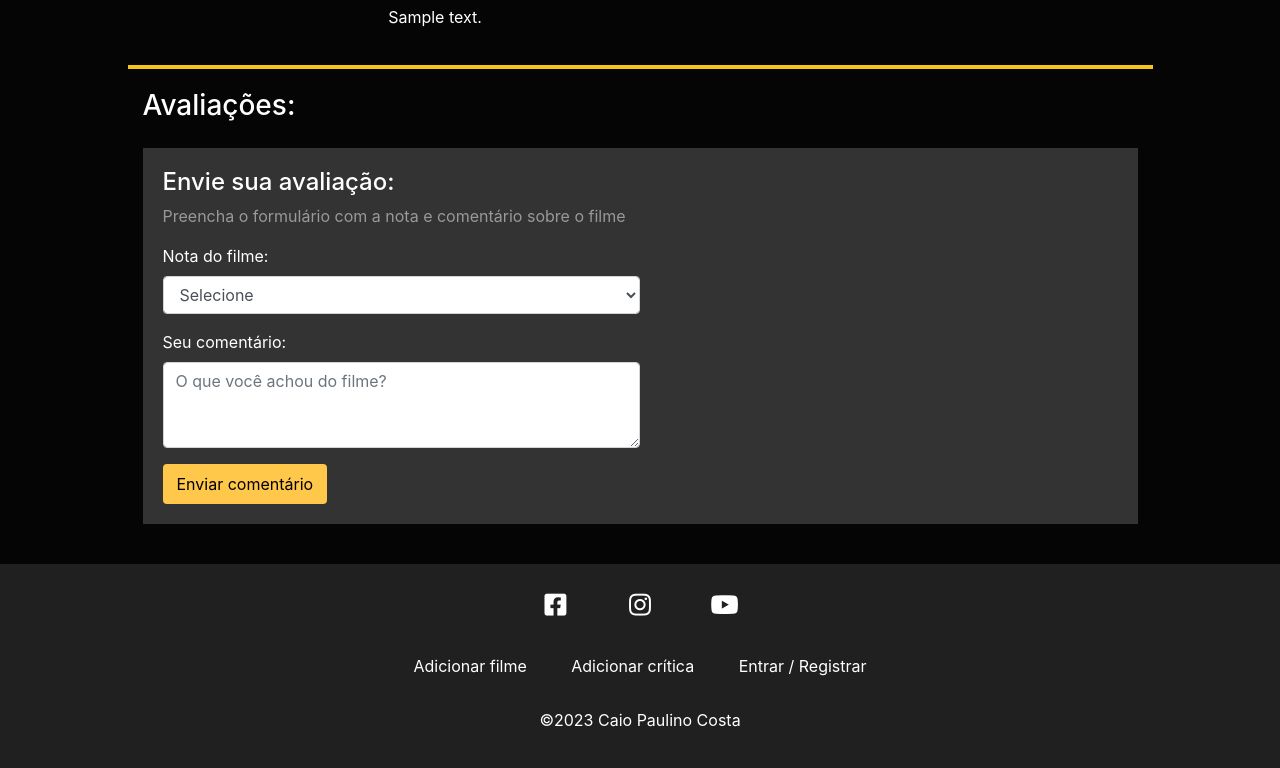
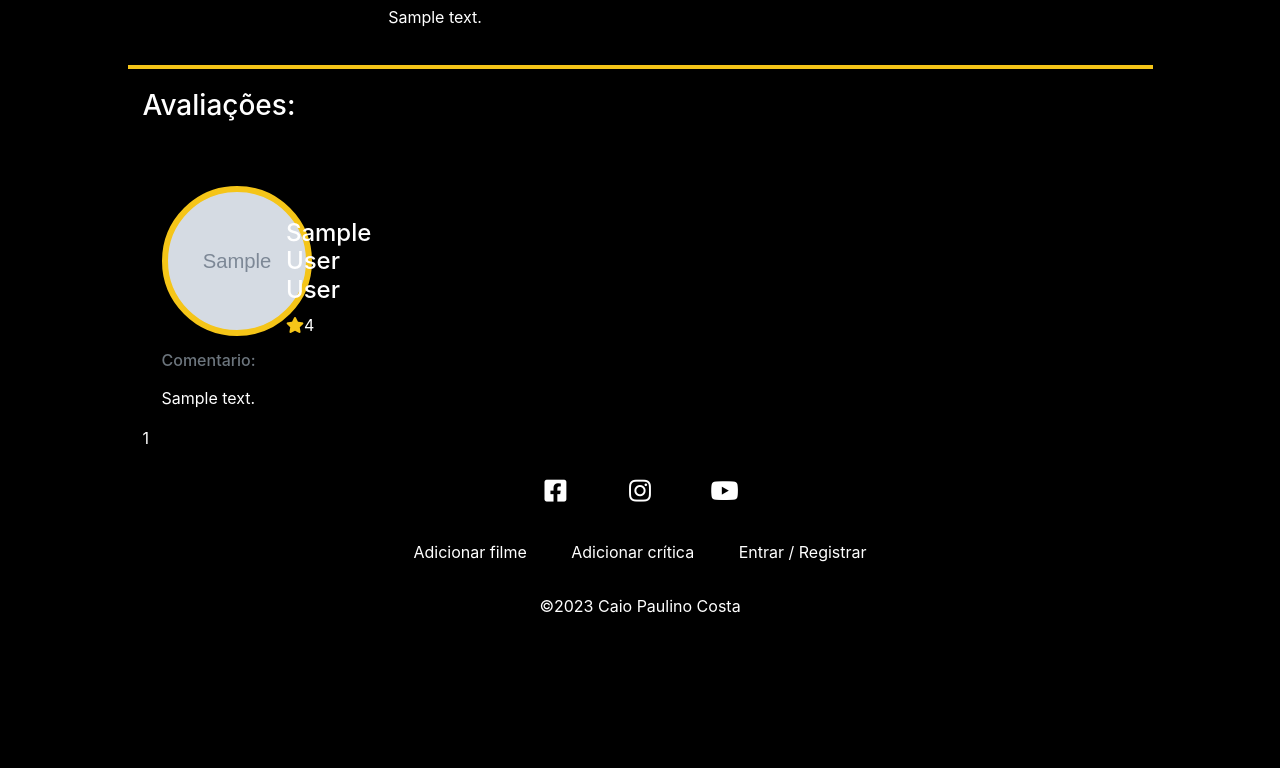
Before and after one commit to CaioPaulinoCosta/projeto_movie_verse, a PHP site: page //movie.php?id=1 in a window 1280 px wide. Shown: the part 563-1331 px from the top of the page. After the commit the page ends 1176 px from the top, so only its background shows below. Run offline with PHP 8.4, Linux system fonts and the light colour scheme; tables that the repository leaves empty hold one stand-in row (values such as "Sample post"); grey boxes marked "Sample" are stand-in pictures.

Commit message:
Conclusão do projeto.

```diff
--- a/css/styles.css
+++ b/css/styles.css
@@ -17,7 +17,7 @@
 }
 
 #main-navbar {
-    background-color: #202020;
+  background-color: #121212;
 }
 
 #search-form {
@@ -49,16 +49,15 @@
 }
 
 .navbar-nav .nav-item .nav-link:hover {
-    color: #ffc84b
+  color: #999;
 }
 
 .bold {
   font-weight: bold;
 }
 
-  /* Mensagem de Notficacao */
 .msg-container {
-    background-color: #050505;
+  background-color: #000;
   padding: 15px;
 }
 
@@ -66,7 +65,7 @@
   width: 60%;
   margin: 0 auto;
   padding: 10px;
-    border: solid 1px #050505;
+  border: solid 1px #000;
   text-align: center;
 }
 
@@ -82,13 +81,11 @@
   border-color: #BADBCC;
 }
 
-
-/* HOME */
-
+/* Home */
 #main-container {
-    background-color: #050505;
+  background-color: #000;
   color: #FFF;
-    min-height: 100vh;
+  min-height: 65vh;
   padding: 40px;
 }
 
@@ -112,7 +109,7 @@
 
 .movie-card {
   background-color: #1A1A1A;
-    width: 14%;
+  width: 18%;
   margin-bottom: 30px;
   margin-left: 1%;
   margin-right: 1%;
@@ -163,19 +160,64 @@
   font-weight: bold;
 }
 
+/* Login / Register */
+#auth-row {
+  justify-content: space-evenly;
+}
+
+#login-container h2,
+#register-container h2 {
+  text-align: center;
+  border-bottom: 2px solid #F5C518;
+  width: 200px;
+  margin: 0 auto;
+  padding: 10px;
+}
+
+#login-container form,
+#register-container form {
+  max-width: 400px;
+  margin: 30px auto;
+}
+
+.card-btn {
+  color: #000;
+  background-color: #F5C518;
+  border: 2px solid #F5C518;
+  width: 100%;
+}
+
+.card-btn:hover {
+  background-color: transparent;
+  color: #F5C518;
+  border-color: #F5C518;
+}
+
 /* Edit Profile */
 #profile-image-container,
 .profile-image-container {
   width: 150px;
   height: 150px;
-  border: 6px solid #ffc84b;
+  border: 6px solid #F5C518;
   border-radius: 100%;
   background-size: cover;
   background-position: center;
+  margin: 15px auto;
 }
 
-.profile {
-  margin-left: 550px;
+.review-profile {
+  width: 150px;
+  height: 150px;
+  border: 6px solid #F5C518;
+  border-radius: 100%;
+  background-size: cover;
+  background-position: center;
+  margin: 15px auto;
+}
+
+.profile-image-container {
+  width: 70px;
+  height: 70px;
 }
 
 .page-description {
@@ -267,40 +309,6 @@
   padding-top: 7px;
 }
 
-/* Login / Register */
-#auth-row {
-  justify-content: space-evenly;
-}
-
-#login-container h2,
-#register-container h2 {
-  text-align: center;
-  border-bottom: 2px solid #ffc84b;
-  width: 200px;
-  margin: 0 auto;
-  padding: 10px;
-}
-
-#login-container form,
-#register-container form {
-  max-width: 400px;
-  margin: 30px auto;
-}
-
-.card-btn {
-  color: #000;
-  background-color: #ffc84b;
-  border: 2px solid #ffc84b;
-  width: 100%;
-  transition: .5s;
-}
-
-.card-btn:hover {
-  background-color: #F5C518;
-  border-color: #F5C518;
-}
-
-
 /* Movie */
 .movie-container {
   text-align: center;
@@ -390,8 +398,9 @@
 
 .edit-btn,
 .delete-btn {
-  padding: 5px 25px;
+  padding: 5px 10px;
   border-radius: 5px;
+  margin: 0 5px;
   font-weight: bold;
   transition: .5s;
   border: none;
@@ -431,7 +440,7 @@
 
 /* Footer */
 #footer {
-    background-color: #202020;
+  background-color: #000;
   color: #FFF;
   text-align: center;
   margin: 0;
@@ -459,17 +468,13 @@
 }
 
 #social-container li:hover {
-    background-color: #ffc84b;
+  background-color: #333;
 }
 
 #social-container a,
 #footer-links-container a {
   color: #FFF;
   transition: .5s;
-  }
-
-  #footer-links-container a:hover {
-    color: #ffc84b;
 }
 
 #social-container li i {
--- a/dao/MovieDAO.php
+++ b/dao/MovieDAO.php
@@ -3,7 +3,8 @@
 require_once("models/movie.php");
 require_once("models/Message.php");
 
-// Review DAO
+  // Review DAO
+  require_once("dao/ReviewDAO.php");
 
 class MovieDAO implements MovieDAOInterface {
 
@@ -29,6 +30,13 @@
         $movie->category = $data["category"];
         $movie->lenght = $data["lenght"];
         $movie->users_id = $data["users_id"];
+
+      // Recebe as ratings do filme
+      $reviewDao = new ReviewDao($this->conn, $this->url);
+
+      $rating = $reviewDao->getRatings($movie->id);
+
+      $movie->rating = $rating;
 
         return $movie;
     }
@@ -137,6 +145,27 @@
 
     public function findByTitle($title) {
 
+      $movies = [];
+
+      $stmt = $this->conn->prepare("SELECT * FROM movies
+                                    WHERE title LIKE :title");
+
+      $stmt->bindValue(":title", '%'.$title.'%');
+
+      $stmt->execute();
+
+      if($stmt->rowCount() > 0) {
+
+        $moviesArray = $stmt->fetchAll();
+
+        foreach($moviesArray as $movie) {
+          $movies[] = $this->buildMovie($movie);
+        }
+
+      }
+
+      return $movies;
+
     }
 
     public function create(Movie $movie) {
--- a/dao/ReviewDAO.php
+++ b/dao/ReviewDAO.php
@@ -2,8 +2,9 @@
 
 require_once("models/Review.php");
 require_once("models/Message.php");
+require_once("dao/UserDAO.php");
 
-class ReviewDAO implements ReviewDAOINTERFACE {
+class ReviewDao implements ReviewDAOInterface {
 
 private $conn;
 private $url;
@@ -15,8 +16,7 @@
         $this->message = new Message($url);
     }
 
-
-    public function buildReview ($data) {
+    public function buildReview($data) {
 
     $reviewObject = new Review();
 
@@ -29,16 +29,101 @@
     return $reviewObject;
 
     }
-    public function create (Review $review) {
+
+    public function create(Review $review) {
+
+        $stmt = $this->conn->prepare("INSERT INTO reviews (
+            rating, review, users_id, movies_id
+            ) VALUES (:rating, :review, :users_id, :movies_id
+            )");
+
+            $stmt->bindParam(":rating", $review->rating);
+            $stmt->bindParam(":review", $review->review);
+            $stmt->bindParam(":users_id", $review->users_id);
+            $stmt->bindParam(":movies_id", $review->movies_id);
+
+            $stmt->execute();
+
+            // Mensagem de sucesso por adicionar um filme/ redireciona para o perfil o home
+            $this->message->setMessage("Critica adicionada com sucesso!", "success", "index.php");
 
     }
-    public function getMoviesReview ($id) {
+
+    public function getMoviesReview($id) {
+
+        $reviews = [];
+
+        $stmt = $this->conn->prepare("SELECT * FROM reviews WHERE movies_id = :movies_id");
+
+        $stmt->bindParam(":movies_id", $id);
+
+        $stmt->execute();
+
+        if($stmt->rowCount() > 0) {
+        $reviewsData = $stmt->fetchAll();
+
+        $userDao = new UserDAO($this->conn, $this->url);
+
+        foreach($reviewsData as $review) {
+            $reviewObject =  $this->buildReview($review);
+
+            // Chama dados do usuario
+            $user = $userDao->findById($reviewObject->users_id);
+
+            $reviewObject->user = $user;
+
+            $reviews[] = $reviewObject;
+        }
 
         }
-    public function hasAlreadyReviwed ($id, $user_id) {
+        return $reviews;
 
     }
+
+    public function hasAlreadyReviewed($id, $userId) {
+
+        $stmt = $this->conn->prepare("SELECT * FROM reviews WHERE movies_id = :movies_id AND users_id = :users_id");
+
+        $stmt->bindParam(":movies_id", $id);
+        $stmt->bindParam(":users_id", $userId);
+
+        $stmt->execute();
+
+        if($stmt->rowCount() > 0) {
+          return true;
+        } else {
+          return false;
+        }
+
+      }
+
       public function getRatings($id) {
+
+        $stmt = $this->conn->prepare("SELECT * FROM reviews WHERE movies_id = :movies_id");
+
+        $stmt->bindParam(":movies_id", $id);
+
+        $stmt->execute();
+
+        if($stmt->rowCount() > 0) {
+
+          $rating = 0;
+
+          $reviews = $stmt->fetchAll();
+
+          foreach($reviews as $review) {
+            $rating += $review["rating"];
+          }
+
+          $rating = $rating / count($reviews);
+
+        } else {
+
+          $rating = "Não avaliado";
+
+        }
+
+        return $rating;
 
       }
 
--- a/models/Review.php
+++ b/models/Review.php
@@ -12,10 +12,10 @@
 
   interface ReviewDAOInterface {
 
-        public function buildReview ($data);
-        public function create (Review $review);
-        public function getMoviesReview ($id);
-        public function hasAlreadyReviwed ($id, $user_id);
+    public function buildReview($data);
+    public function create(Review $review);
+    public function getMoviesReview($id);
+    public function hasAlreadyReviewed($id, $userId);
     public function getRatings($id);
 
   }
--- a/movie.php
+++ b/movie.php
@@ -4,6 +4,7 @@
   // Verifica se usuário está autenticado
   require_once("models/Movie.php");
   require_once("dao/MovieDAO.php");
+  require_once("dao/ReviewDAO.php");
 
   // Pegar o id do filme
   $id = filter_input(INPUT_GET, "id");
@@ -12,6 +13,7 @@
 
   $movieDao = new MovieDAO($conn, $BASE_URL);
 
+  $reviewDao = new ReviewDAO($conn, $BASE_URL);
 
   if(empty($id)) {
 
@@ -45,35 +47,36 @@
     }
 
     // Resgatar as revies do filme
-
+    $alreadyReviewed = $reviewDao->hasAlreadyReviewed($id, $userData->id);
 
   }
 
   // Resgatar as reviews do filme
+  $movieReviews = $reviewDao->getMoviesReview($movie->id);
 
+  ?>
 
-?>
 <div id="main-container" class="container-fluid">
   <div class="row">
     <div class="offset-md-1 col-md-6 movie-container">
       <h1 class="page-title"><?= $movie->title ?></h1>
       <p class="movie-details">
-        <span>Duração: <?= $movie->lenght?></span>
+        <span>Duração: <?= $movie->lenght ?></span>
         <span class="pipe"></span>
         <span><?= $movie->category ?></span>
         <span class="pipe"></span>
-        <span><i class="fas fa-star"></i>9</span>
+        <span><i class="fas fa-star"></i>  <?= $movie->rating ?></span>
       </p>
       <iframe src="<?= $movie->trailer ?>" width="560" height="315" frameborder="0" allow="accelerometer; autoplay; clipboard-write; encryted-media; gyroscope; picture-in-picture" allowfullscreen></iframe>
       <p><?= $movie->description ?></p>
     </div>
     <div class="col-md-4">
-      <div class="movie-image-container w-50" style="background-image: url('<?= $BASE_URL ?>img/movies/<?= $movie->image ?>')"></div>
+      <div class="movie-image-container" style="background-image: url('<?= $BASE_URL ?>img/movies/<?= $movie->image ?>')"></div>
     </div>
     <div class="offset-md-1 col-md-10" id="reviews-container">
       <h3 id="reviews-title">Avaliações:</h3>
       <!-- Verifica se habilita a review para o usuário ou não -->
-
+<?php if(!empty($userData) && !$userOwnsMovie && !$alreadyReviewed): ?>
       <div class="col-md-12" id="review-form-container">
         <h4>Envie sua avaliação:</h4>
         <p class="page-description">Preencha o formulário com a nota e comentário sobre o filme</p>
@@ -103,9 +106,14 @@
           <input type="submit" class="btn card-btn" value="Enviar comentário">
         </form>
       </div>
-
+      <?php endif; ?>
       <!-- Comentários -->
-    </div>
+      <?php foreach($movieReviews as $review): ?>
+        <?= require("templates/user_review.php"); ?>
+      <?php endforeach; ?>
+      <?php if(count($movieReviews) == 0 ): ?>
+        <p>Não há comentários para este filme ainda.</p>
+      <?php endif ?>
   </div>
 </div>
 <?php
--- a/templates/movie_card.php
+++ b/templates/movie_card.php
@@ -10,7 +10,7 @@
   <div class="card-body">
     <p class="card-rating">
       <i class="fas fa-star"></i>
-      <span class="rating"></span>
+      <span class="rating"><?= $movie->rating ?></span>
     </p>
     <h5 class="card-title">
       <a href="<?= $BASE_URL ?>movie.php?id=<?= $movie->id ?>"><?= $movie->title ?></a>
--- /dev/null
+++ b/templates/user_review.php
@@ -0,0 +1,30 @@
+<?php
+
+require_once("models/User.php");
+
+$userModel = new User();
+
+$fullName = $userModel->getFullName($review->user);
+
+if($review->user->image == "") {
+  $review->user->image = "user.png";
+}
+
+?>
+
+
+<div class="row ml-1 mt-5 w-25">
+      <div class="col-6">
+      <a href="<?= $BASE_URL ?>profile.php?id=<?= $review->user->id ?>"><div class="review-profile" style="background-image: url('<?= $BASE_URL ?>/img/users/<?= $review->user->image?>');"></div></a>
+      </div>
+      <div class="col-6">
+      <h4 class="mt-5"><?= $fullName?></h4>
+        <i class="fas fa-star"></i><?=$review->rating ?>
+      </div>
+      <div class="col-12 text-secondary">
+      <h6>Comentario:</h6>
+      </div>
+      <div class="col mt-2">
+      <p><?=$review->review ?></p>
+      </div>
+    </div>
```
Also changed, not shown: review_process.php (+39 -4 lines), search.php (added, +29 -0 lines), img/users/6b9188471a098f90e65b4a72e9453c5baa33ccc1d9daa5bb85227a21ec5ff509651c565074eaa1c8103349646efc27cb7a7164fe68b9ff44cd038d25.jpg (added). Lines whose indentation alone changed are shown as unchanged.
